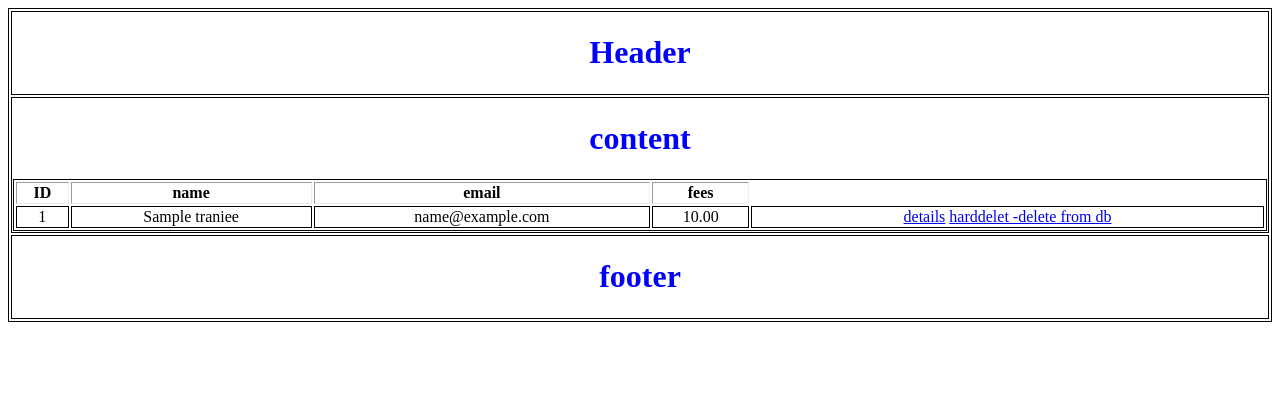
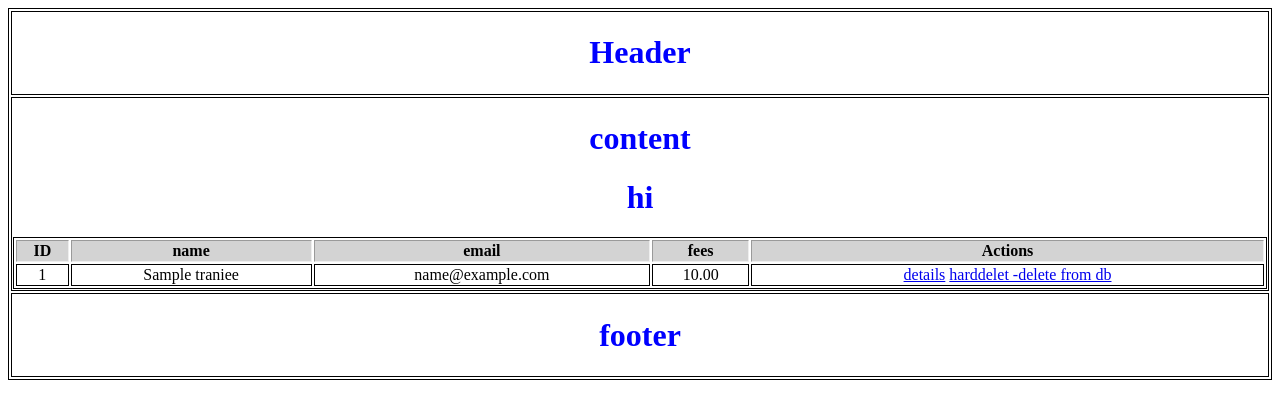
Before and after one commit to ahmedsamv/Django, a Django app: page /traniee/ in a window 1280 px wide. Shown: the top 419 px of the page. Run offline with Django 5.2, Linux system fonts and the light colour scheme; tables that the repository leaves empty hold one stand-in row (values such as "Sample post").

Commit message:
add style to traniee table

```diff
--- a/lab01/ITIan/ITIan/settings.py
+++ b/lab01/ITIan/ITIan/settings.py
@@ -123,4 +123,4 @@ USE_TZ = True
 # https://docs.djangoproject.com/en/6.0/howto/static-files/
 
 STATIC_URL = 'static/'
-STATICFILES_DIRS = ['static']
+STATICFILES_DIRS=['static']
--- a/lab01/ITIan/static/css/style.css
+++ b/lab01/ITIan/static/css/style.css
@@ -4,9 +4,10 @@ table{
      text-align: center;
      border: 1px solid;
     }
+
+
 h1{
-    color: blue;
-}
+   color: blue;}
 
 td{
     border: 1px solid;
@@ -15,3 +16,7 @@ tr
 {
     border: 1px solid;
 }
+
+th{
+    background-color: lightgrey;
+}
--- a/lab01/ITIan/templates/base.html
+++ b/lab01/ITIan/templates/base.html
@@ -8,7 +8,9 @@
             Parent Page
         {%endblock%}
     </title>
-     <link rel="stylesheet" href="{%static 'css/style.css' %}">
+     <!-- <link rel="stylesheet" href="{%static 'css/style.css' %}"> -->
+      <link rel="stylesheet" href="{% static 'css/style.css' %}">
+
     <script src="{%static 'js/index.js'%}"></script>
 </head>
 <body>
--- a/lab01/ITIan/templates/trainee/list.html
+++ b/lab01/ITIan/templates/trainee/list.html
@@ -3,15 +3,17 @@
 Traniee List
 {%endblock%}
  {%block content%}
-<div style="color : red">
+<!-- <div style="color : red">
     {{error }}
-</div>
+</div> -->
+<h1>hi</h1>
 <table border="1px solid" width="100%" height="100%">
     <tr>
         <th>ID</th>
         <th>name</th>
         <th>email</th>
         <th>fees</th>
+        <th>Actions</th>
 
     </tr>
     {%for traniee in traniees%}
```
Also changed, not shown: lab01/ITIan/templates/trainee/home.html (+4 -4 lines).
